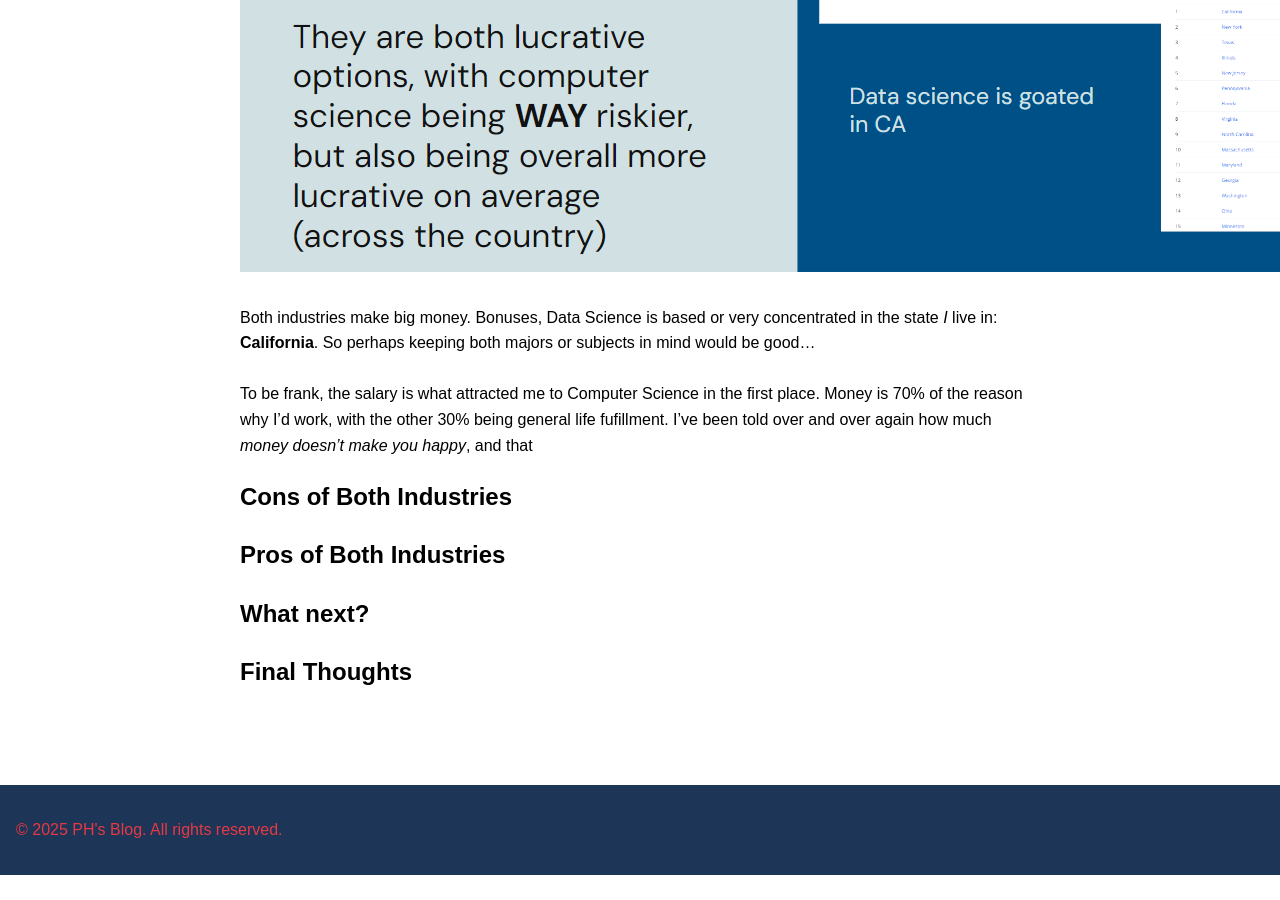
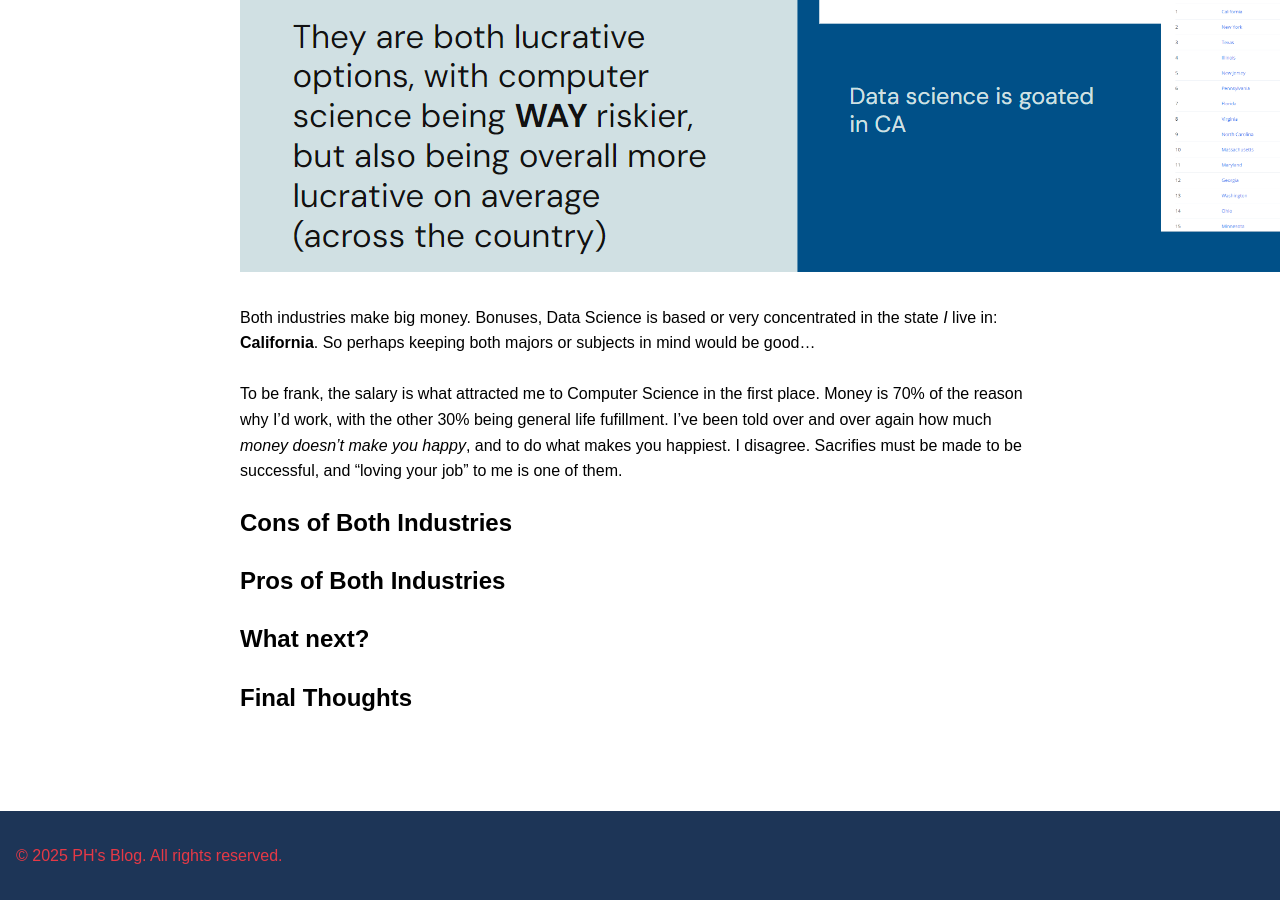
Before and after one commit to CaptainSapphire/PH-s-Blog, a Jekyll site: the page built from _posts/2025-02-07-Data-Science.md, in a window 1280 px wide and 900 px high, scrolled down 5819 px. Built offline with Jekyll 4.4.1, drawn with Linux system fonts in a browser that asks for light colours; our own code applies the rules of GitHub Pages for plain Markdown files; before the commit the page ends 6694 px from its top, so only the background shows below that.

Commit message:
Update 2025-02-07-Data-Science.md

```diff
--- a/_posts/2025-02-07-Data-Science.md
+++ b/_posts/2025-02-07-Data-Science.md
@@ -33,7 +33,7 @@ The Computer Science Industry feels like it is in a state of panic with its unem
 # Money, Money, Money
 !["Slide 10"](https://github.com/CaptainSapphire/PH-s-Blog/blob/main/assets/February%202025/slide10.png?raw=true)<br><br>
 Both industries make big money. Bonuses, Data Science is based or very concentrated in the state *I* live in: **California**. So perhaps keeping both majors or subjects in mind would be good...<br><br>
-To be frank, the salary is what attracted me to Computer Science in the first place. Money is 70% of the reason why I'd work, with the other 30% being general life fufillment. I've been told over and over again how much *money doesn't make you happy*, and that
+To be frank, the salary is what attracted me to Computer Science in the first place. Money is 70% of the reason why I'd work, with the other 30% being general life fufillment. I've been told over and over again how much *money doesn't make you happy*, and to do what makes you happiest. I disagree. Sacrifies must be made to be successful, and "loving your job" to me is one of them.
 
 # Cons of Both Industries
 
```
